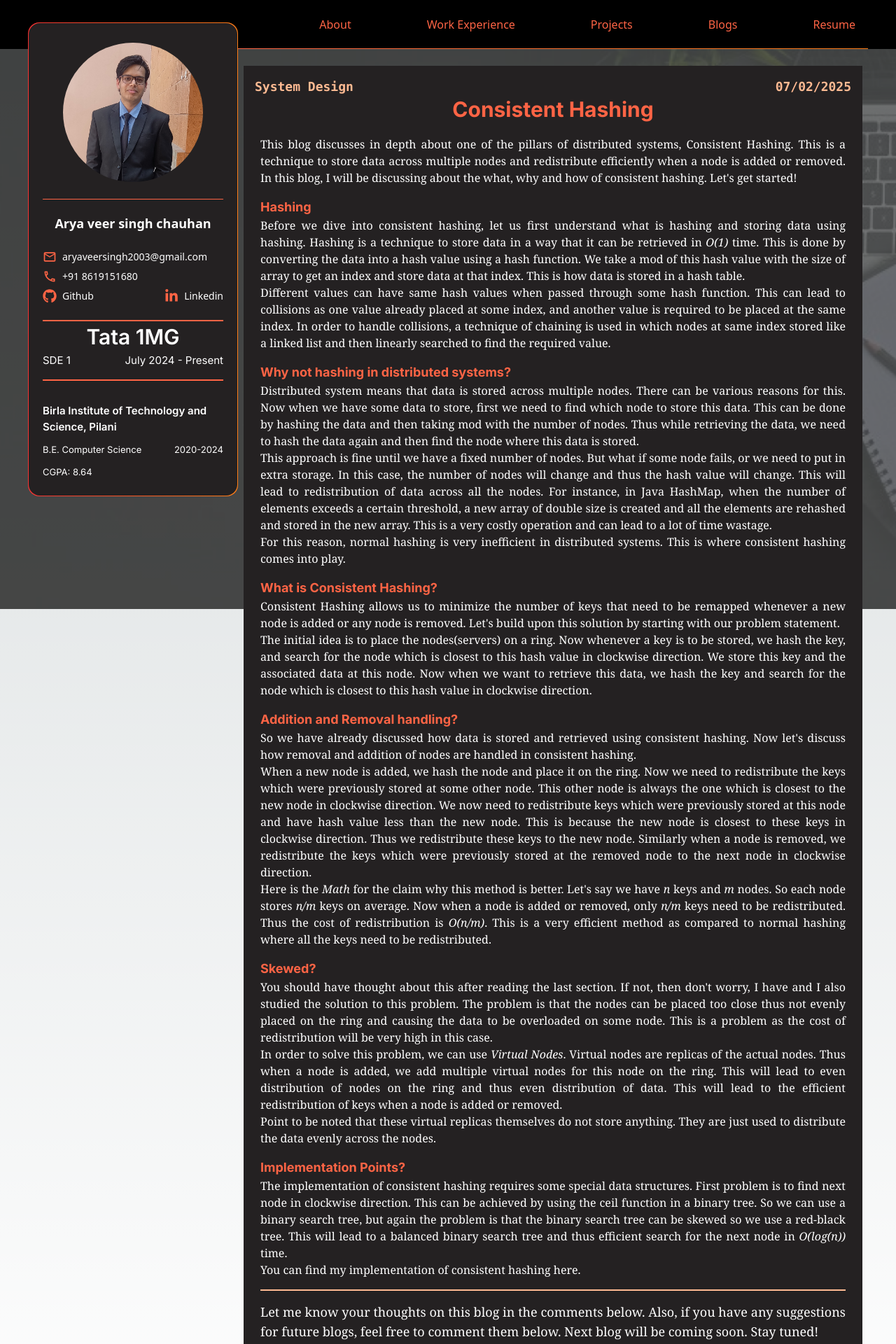
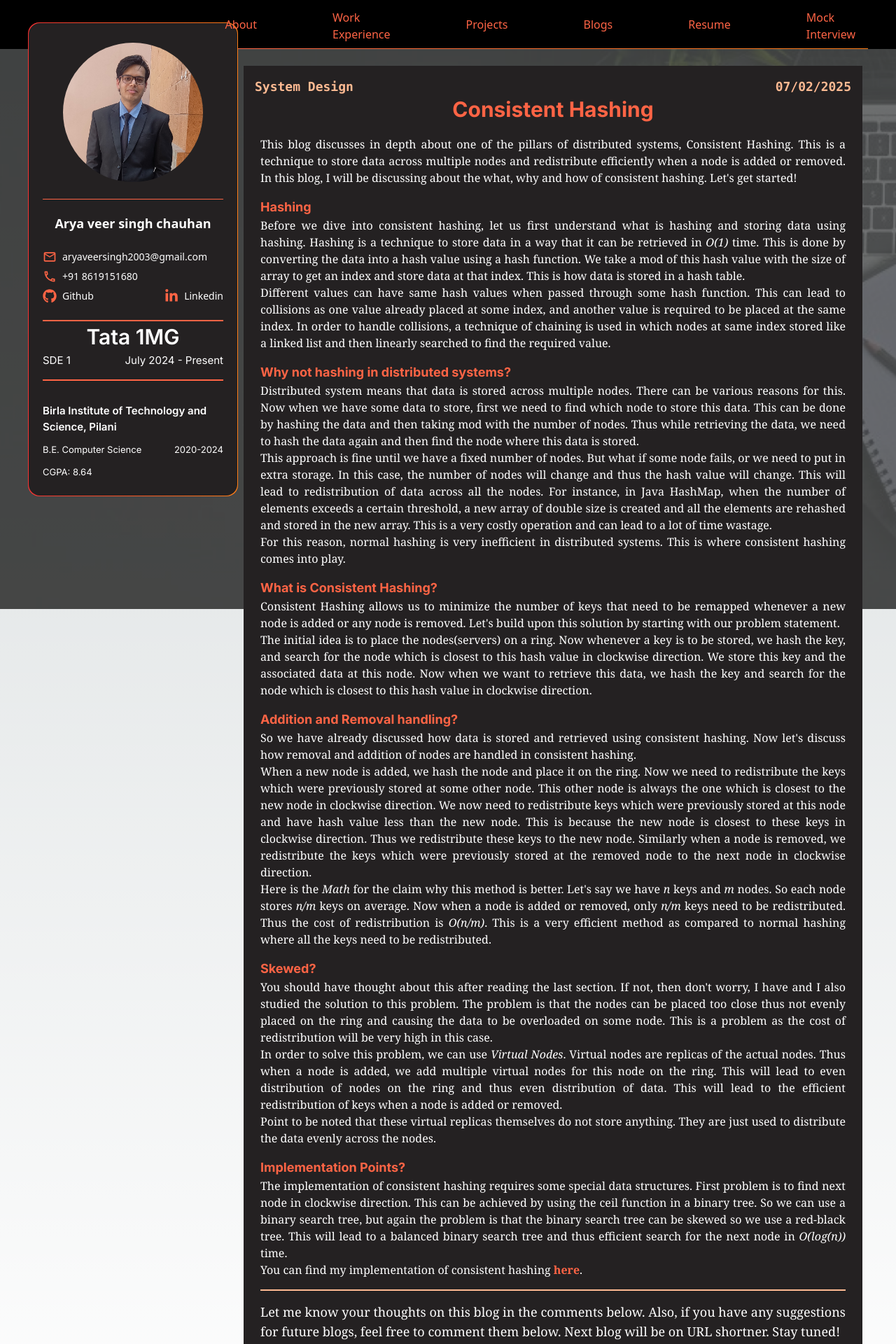
Before and after one commit to Arya-veer/Portfolio, a Next.js app: page /blogs/consistent-hashing in a window 1280 px wide. Shown: the top 1920 px of the page at 70% size. Built offline with nearby package versions, Linux system fonts and the light colour scheme.

Commit message:
Mock interview scheduled

```diff
--- a/src/app/blogs/blogs/consistent-hashing.tsx
+++ b/src/app/blogs/blogs/consistent-hashing.tsx
@@ -256,7 +256,7 @@ export default function ConsistentHashing({ blog }: any) {
                     <p className='md:text-md text-md text-white font-serif'>
                         You can find my implementation of
                         consistent hashing{" "}
-                        <a href='https://github.com/Arya-veer/SystemDesign/tree/master/consistent_hashing'>
+                        <a className="hover:underline text-three font-semibold" href='https://github.com/Arya-veer/SystemDesign/tree/master/consistent_hashing'>
                             here
                         </a>
                         .
@@ -267,7 +267,7 @@ export default function ConsistentHashing({ blog }: any) {
                     in the comments below. Also, if you have
                     any suggestions for future blogs, feel
                     free to comment them below. Next blog
-                    will be coming soon. Stay tuned!
+                    will be on URL shortner. Stay tuned!
                 </p>
             </div>
         </div>
--- a/src/components/navbar.tsx
+++ b/src/components/navbar.tsx
@@ -23,6 +23,10 @@ const LINKS = [
     {
         name: "Resume",
         link: "/resume"
+    },
+    {
+        name: "Mock Interview",
+        link: "/mock_interview"
     }
 ]
 
```
